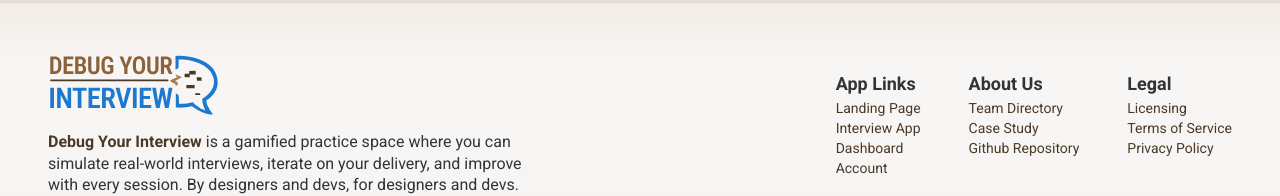
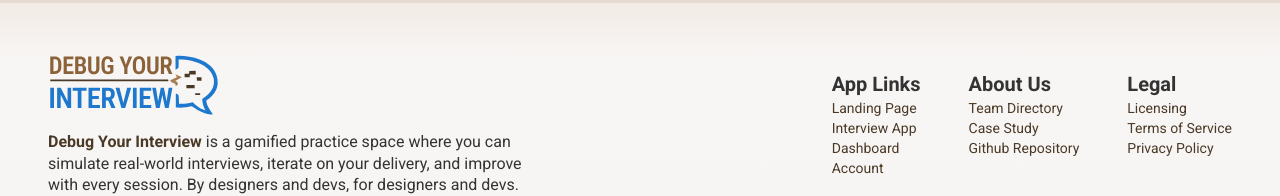
Before and after one commit to chingu-voyages/V59-tier3-team-39, a React (Vite) app in the folder frontend/: page / in a window 1280 px wide. Shown: the part 3702-3898 px from the top of the page. Built offline with nearby package versions, Linux system fonts and the light colour scheme.

Commit message:
update destkop label font size

```diff
--- a/frontend/src/components/main/Footer.tsx
+++ b/frontend/src/components/main/Footer.tsx
@@ -51,7 +51,7 @@ const Footer = () => {
           <div className="grid  grid-cols-2 md:flex gap-4 md:gap-6 lg:gap-12">
             {footerData.map((col) => (
               <div key={col.title} className="flex flex-col leading-[1.35]" aria-label='col.title'>
-                <span className="text-lg font-bold">{col.title}</span>
+                <span className="text-lg lg:text-xl font-bold">{col.title}</span>
                 {col.links.map(({ label, link }) =>
                   link.startsWith('http') ? (
                     <a
```
